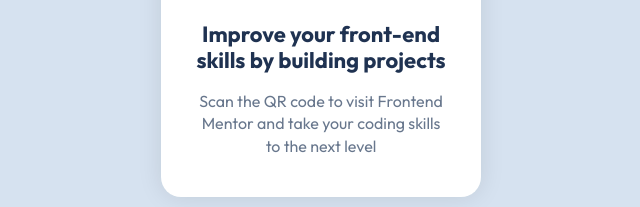
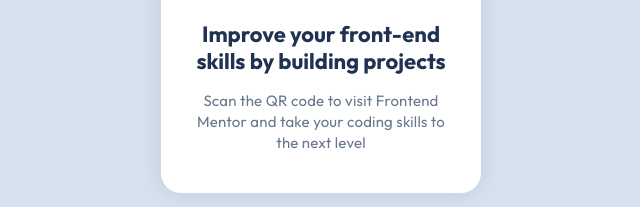
Before and after one commit to R04R1NG/qr-code-component-main, a plain HTML site: page index.html in a window 1280 px wide. Shown: the part 457-664 px from the top of the page, 319-959 px from the left. Drawn offline with Linux system fonts and the light colour scheme.

Commit message:
Update styles.css

```diff
--- a/styles.css
+++ b/styles.css
@@ -10,6 +10,7 @@ body{
     background-color: hsl(212, 45%, 89%);
     min-height: 100vh;
     display: flex;
+    justify-content: center;
     align-items: center;
 }
 
@@ -21,7 +22,7 @@ body{
 
 .card {
     max-width: 320px;
-    max-height: 499px;
+    max-height: 500px;
     background-color: hsl(0, 0%, 100%);
     border-radius: 20px;
     padding: 16px 16px 40px 16px;
@@ -34,7 +35,7 @@ body{
 }
 
 .text {
-    padding: 24px 16px 0 16px;
+    padding: 20px 16px 0 16px;
     text-align: center;
 }
 
@@ -48,8 +49,11 @@ body{
 
 .card p {
     color: hsl(216, 15%, 48%);
+    font-size: 15px;
+    max-height: 500px;
     padding-top: 8px;
     line-height: 140%;
+    letter-spacing: 0.2px;
 }
 
 footer{
```
